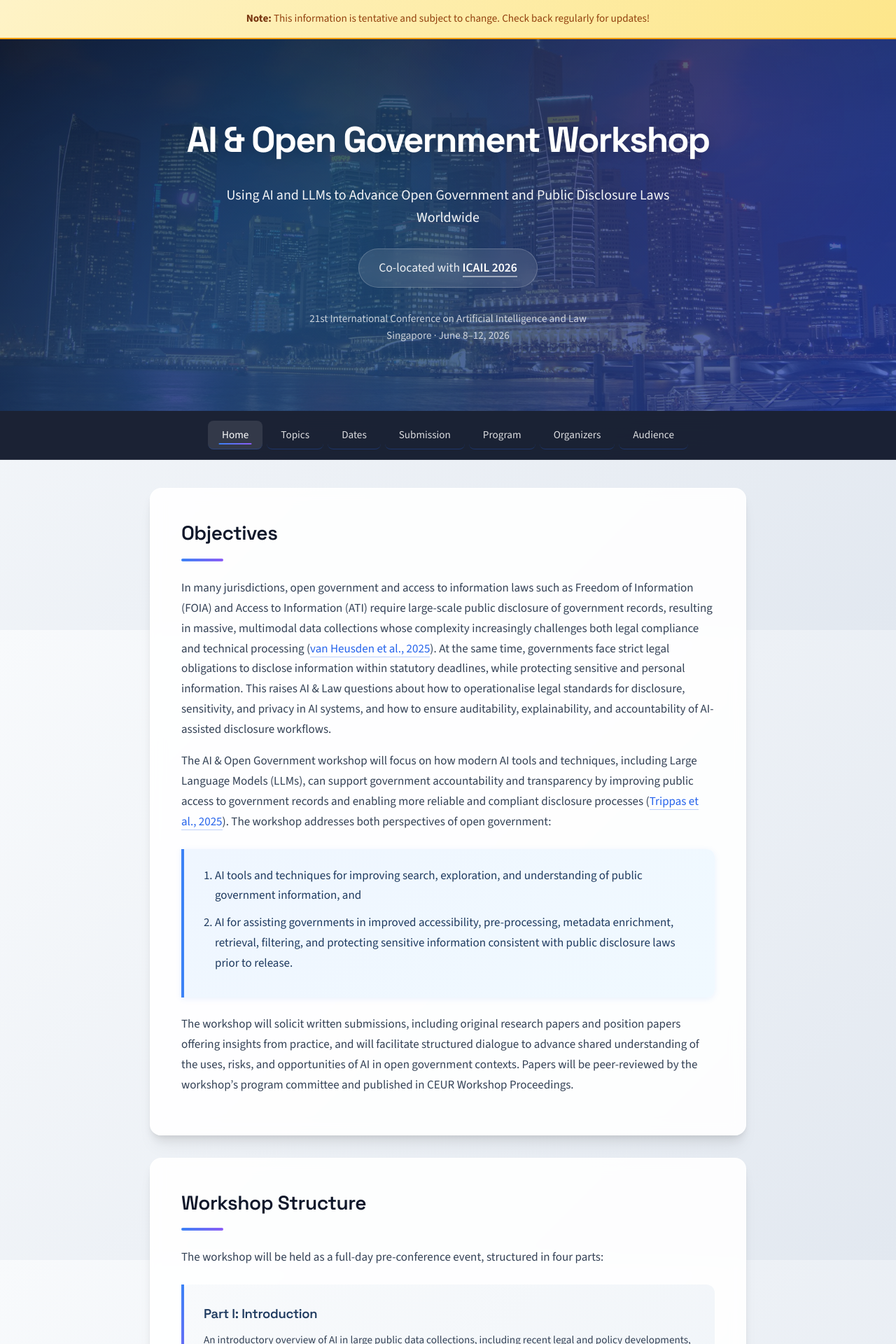
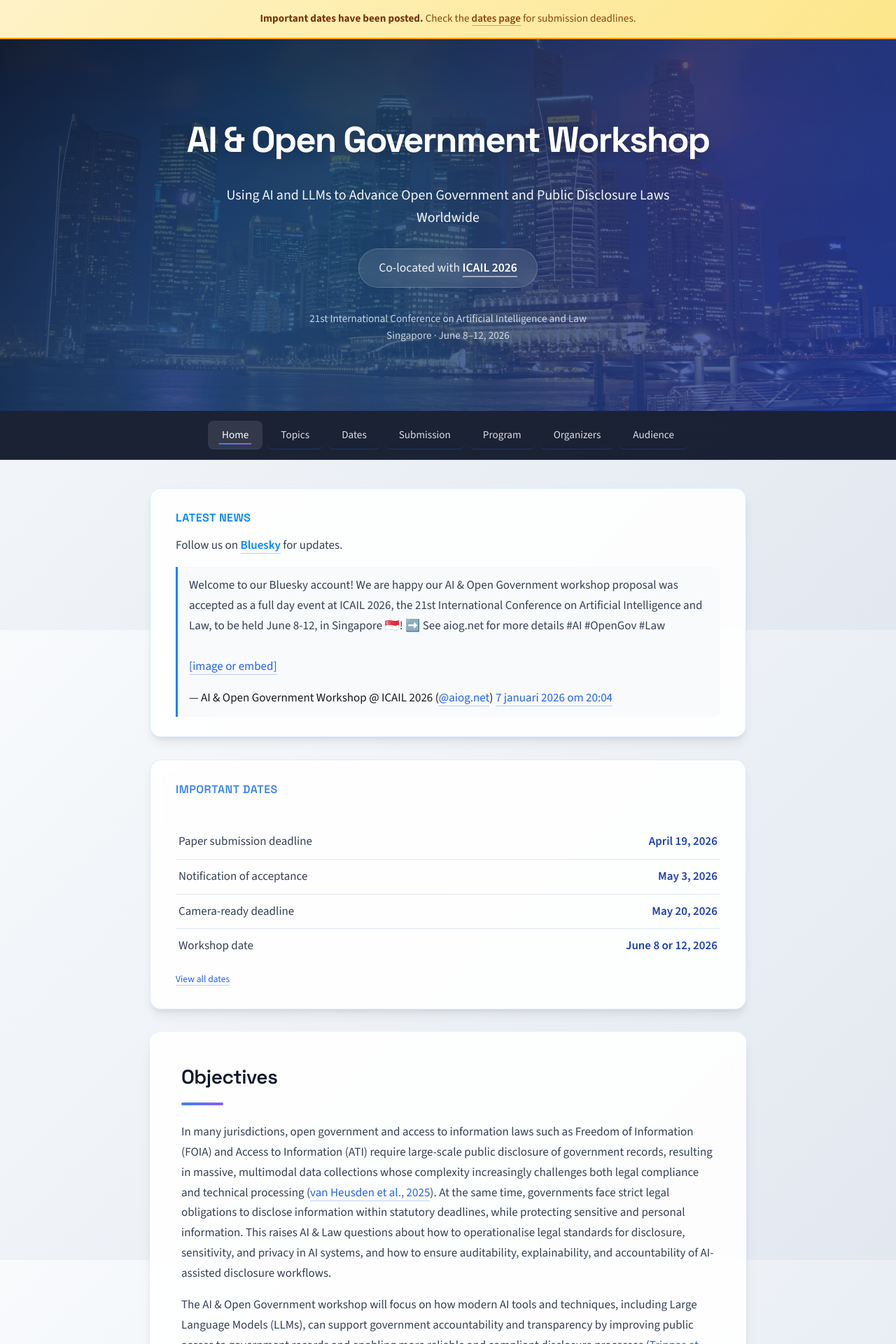
Before and after one commit to graus/aiog, a Jekyll site: the page built from index.md, in a window 1280 px wide. Shown: the top 1920 px of the page at 70% size. Built offline with Jekyll 4.4.1, drawn with Linux system fonts in a browser that asks for light colours; a script that is not in the unit is left out.

Commit message:
Add Latest News section with Bluesky embed and update banner
- Update notice banner to announce important dates are posted
- Add Latest News section on homepage with Bluesky feed widget
- Include Bluesky embed.js script for interactive post embeds
- Add #content anchor to nav links for better scroll behavior
- Add CSS styles for latest-news section and banner links

Co-Authored-By: Claude Opus 4.5 <noreply@anthropic.com>

```diff
--- a/_includes/header.html
+++ b/_includes/header.html
@@ -1,6 +1,6 @@
 <div class="notice-banner">
     <div class="container">
-        <strong>Note:</strong> This information is tentative and subject to change. Check back regularly for updates!
+        <strong>Important dates have been posted.</strong> Check the <a href="/dates/">dates page</a> for submission deadlines.
     </div>
 </div>
 <header>
--- a/_includes/nav.html
+++ b/_includes/nav.html
@@ -2,7 +2,7 @@
     <div class="container">
         <ul>
             {% for item in site.data.navigation %}
-            <li><a href="{{ item.url | relative_url }}"{% if page.url == item.url %} class="active"{% endif %}>{{ item.title }}</a></li>
+            <li><a href="{{ item.url | relative_url }}#content"{% if page.url == item.url %} class="active"{% endif %}>{{ item.title }}</a></li>
             {% endfor %}
         </ul>
     </div>
--- a/_layouts/default.html
+++ b/_layouts/default.html
@@ -84,6 +84,7 @@
     }
     </script>
 
+    <script>if (location.hash === '#content') document.write('<style>html{scroll-behavior:auto!important}</style>');</script>
     <link rel="stylesheet" href="{{ '/style.css' | relative_url }}">
     <link rel="preconnect" href="https://fonts.googleapis.com">
     <link rel="preconnect" href="https://fonts.gstatic.com" crossorigin>
@@ -93,10 +94,20 @@
     {% include header.html %}
     {% include nav.html %}
 
-    <main class="container">
+    <main id="content" class="container">
         {{ content }}
     </main>
 
     {% include footer.html %}
+
+    <script>
+    if (location.hash === '#content') {
+        addEventListener('load', () => {
+            history.replaceState(null, '', location.pathname);
+            document.documentElement.style.scrollBehavior = '';
+        });
+    }
+    </script>
+    <script src="https://embed.bsky.app/static/embed.js" async></script>
 </body>
 </html>
--- a/index.md
+++ b/index.md
@@ -3,6 +3,33 @@ layout: default
 title: null
 permalink: /
 ---
+
+<section id="latest-news" class="latest-news">
+<h2>Latest News</h2>
+<p>Follow us on <a href="https://bsky.app/profile/aiog.net" target="_blank" rel="me">Bluesky</a> for updates.</p>
+<div class="bluesky-feed" id="bluesky-feed">
+<blockquote class="bluesky-embed" data-bluesky-uri="at://did:plc:urcc74g27zzlvp5xuz3ht5yh/app.bsky.feed.post/3mbu5uf2i2s2o" data-bluesky-cid="bafyreidhhqiemzz3rc34dansg7stt27dcglxarqdcwv2locytpcsznm3dq" data-bluesky-embed-color-mode="system"><p lang="en">Welcome to our Bluesky account! We are happy our AI &amp; Open Government workshop proposal was accepted as a full day event at ICAIL 2026, the 21st International Conference on Artificial Intelligence and Law, to be held June 8-12, in Singapore 🇸🇬!
+
+➡️ See aiog.net for more details
+
+#AI #OpenGov #Law<br><br><a href="https://bsky.app/profile/did:plc:urcc74g27zzlvp5xuz3ht5yh/post/3mbu5uf2i2s2o?ref_src=embed">[image or embed]</a></p>&mdash; AI &amp; Open Government Workshop @ ICAIL 2026 (<a href="https://bsky.app/profile/did:plc:urcc74g27zzlvp5xuz3ht5yh?ref_src=embed">@aiog.net</a>) <a href="https://bsky.app/profile/did:plc:urcc74g27zzlvp5xuz3ht5yh/post/3mbu5uf2i2s2o?ref_src=embed">7 januari 2026 om 20:04</a></blockquote>
+</div>
+</section>
+
+<div class="dates-widget" markdown="1">
+
+### Important Dates
+
+| | |
+|---|---|
+| Paper submission deadline | **April 19, 2026** |
+| Notification of acceptance | **May 3, 2026** |
+| Camera-ready deadline | **May 20, 2026** |
+| Workshop date | **June 8 or 12, 2026** |
+
+[View all dates](/dates/)
+
+</div>
 
 <section id="objectives" markdown="1">
 
--- a/style.css
+++ b/style.css
@@ -16,6 +16,17 @@
 
 .notice-banner strong {
     color: #78350f;
+}
+
+.notice-banner a {
+    color: #92400e;
+    font-weight: 600;
+    border-bottom-color: #f59e0b;
+}
+
+.notice-banner a:hover {
+    color: #78350f;
+    border-bottom-color: #78350f;
 }
 
 /* Reset and base styles */
@@ -202,6 +213,7 @@ nav ul li a:focus-visible {
 /* Main content */
 main.container {
     padding: 40px 24px 40px;
+    scroll-margin-top: 60px;
 }
 
 section {
@@ -308,6 +320,136 @@ section#objectives ol {
 section#objectives ol li {
     color: #1e3a5f;
     font-weight: 500;
+}
+
+/* Latest News section */
+.latest-news {
+    background: rgba(255, 255, 255, 0.9);
+    backdrop-filter: blur(10px);
+    border-radius: 16px;
+    padding: 28px 36px;
+    margin-bottom: 32px;
+    border: 1px solid rgba(0, 133, 255, 0.15);
+    box-shadow:
+        0 4px 6px -1px rgba(0, 0, 0, 0.05),
+        0 10px 15px -3px rgba(0, 0, 0, 0.08);
+}
+
+.latest-news h2 {
+    font-family: 'Space Grotesk', -apple-system, BlinkMacSystemFont, sans-serif;
+    font-size: 1rem;
+    color: #0085ff;
+    margin-bottom: 12px;
+    font-weight: 600;
+    letter-spacing: 0.5px;
+    text-transform: uppercase;
+    padding-bottom: 0;
+}
+
+.latest-news h2::after {
+    display: none;
+}
+
+.latest-news > p {
+    margin-bottom: 16px;
+    color: #334155;
+}
+
+.latest-news > p a {
+    color: #0085ff;
+    font-weight: 600;
+}
+
+.latest-news > p a:hover {
+    color: #0066cc;
+}
+
+.bluesky-feed {
+    display: flex;
+    flex-direction: column;
+    gap: 16px;
+}
+
+.bluesky-feed blockquote {
+    margin: 0;
+    border-left: 3px solid #0085ff;
+    padding-left: 16px;
+    background: #f8fafc;
+    border-radius: 0 8px 8px 0;
+    padding: 12px 16px;
+}
+
+@media (max-width: 768px) {
+    .latest-news {
+        padding: 22px 24px;
+    }
+}
+
+/* Important Dates widget */
+.dates-widget {
+    background: rgba(255, 255, 255, 0.9);
+    backdrop-filter: blur(10px);
+    border-radius: 16px;
+    padding: 28px 36px;
+    margin-bottom: 32px;
+    border: 1px solid rgba(59, 130, 246, 0.15);
+    box-shadow:
+        0 4px 6px -1px rgba(0, 0, 0, 0.05),
+        0 10px 15px -3px rgba(0, 0, 0, 0.08);
+}
+
+.dates-widget h3 {
+    font-family: 'Space Grotesk', -apple-system, BlinkMacSystemFont, sans-serif;
+    font-size: 1rem;
+    color: #3b82f6;
+    margin-bottom: 8px;
+    font-weight: 600;
+    letter-spacing: 0.5px;
+    text-transform: uppercase;
+}
+
+.dates-widget table {
+    margin-top: 0;
+}
+
+.dates-widget table tr {
+    border-bottom: 1px solid #e2e8f0;
+}
+
+.dates-widget table tr:last-child {
+    border-bottom: none;
+}
+
+.dates-widget table tr:hover {
+    background: #f8fafc;
+}
+
+.dates-widget table td {
+    padding: 10px 4px;
+}
+
+.dates-widget table td:first-child {
+    color: #334155;
+}
+
+.dates-widget table td strong {
+    color: #1e40af;
+}
+
+.dates-widget > p:last-child {
+    margin-bottom: 0;
+    margin-top: 8px;
+}
+
+.dates-widget > p:last-child a {
+    font-size: 0.85rem;
+    font-weight: 500;
+}
+
+@media (max-width: 768px) {
+    .dates-widget {
+        padding: 22px 24px;
+    }
 }
 
 /* Table for important dates */
```
